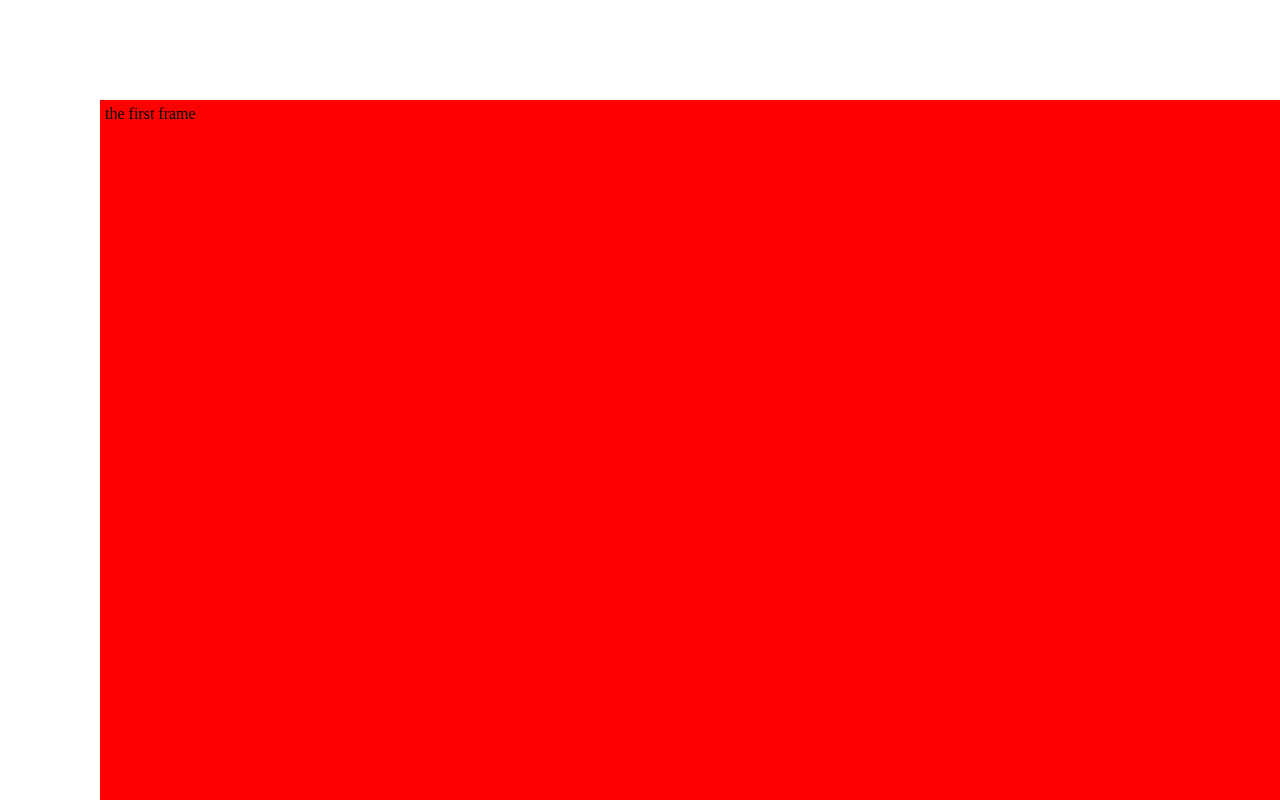
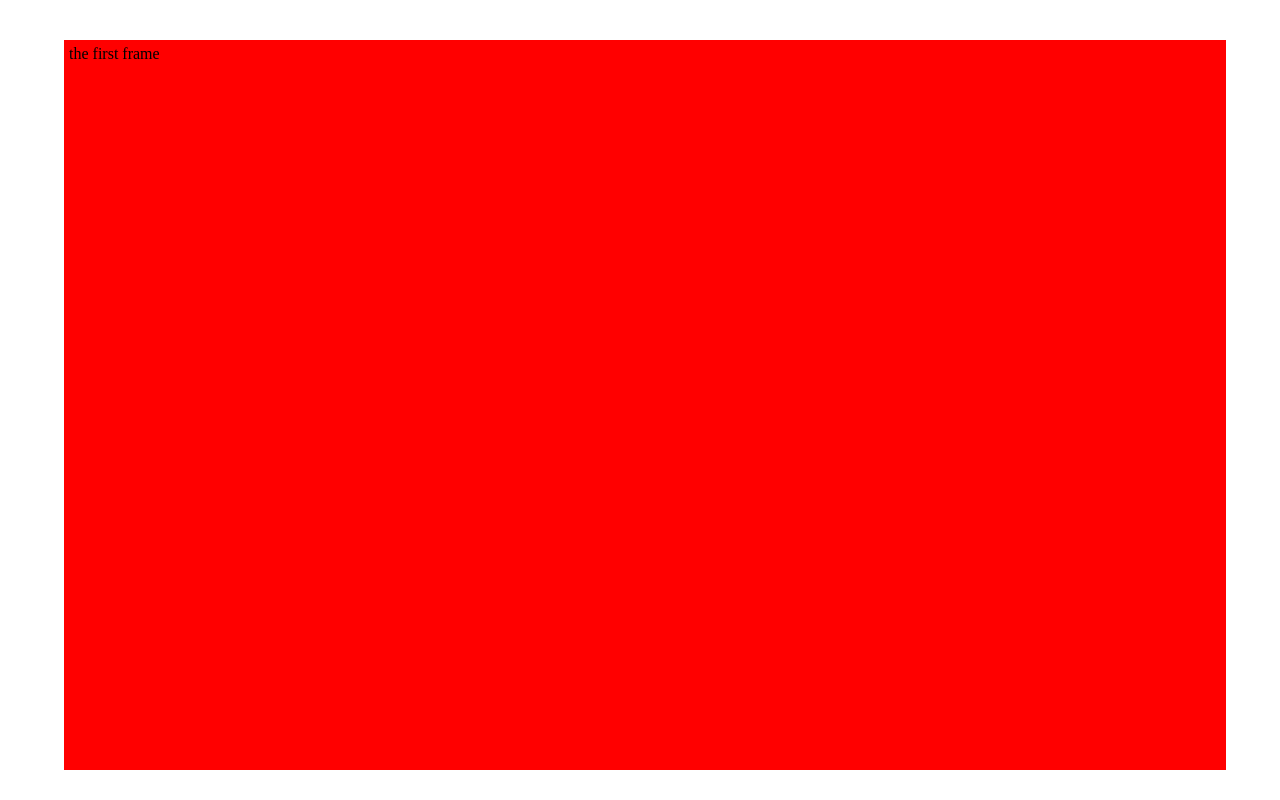
Before and after one commit to bowlingb8/main, a plain HTML site: page week01-02.html in a window 1280 px wide. Drawn offline with Linux system fonts and the light colour scheme.

Commit message:
Update week01-02.html

```diff
--- a/week01-02.html
+++ b/week01-02.html
@@ -11,13 +11,13 @@
     margin: 0px;
     padding: 5px;
 
-    left: 100px;
-    top: 100px;
+    left: 5vw;
+    top: 5vh;
 
 
 
-    width: 600vw;
-    height: 200vh;
+    width: 90vw;
+    height: 90vh;
 
     background-color: red ;
   }
```
